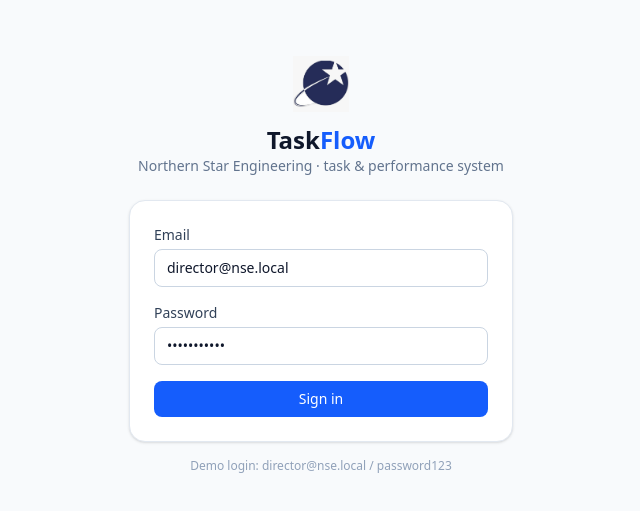
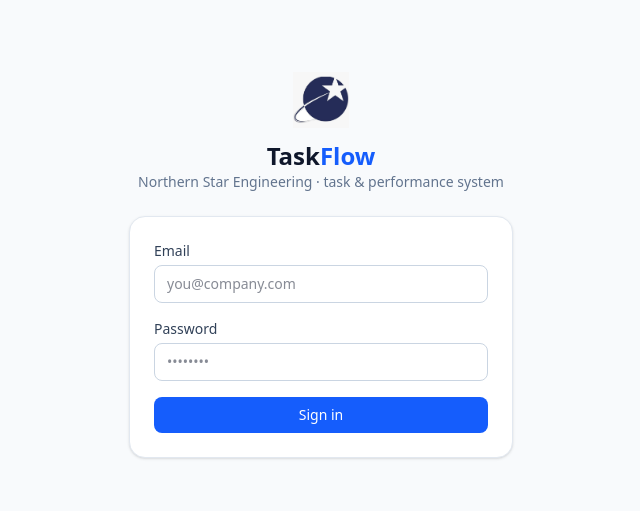
Before and after one commit to itbotpipes/Project_app, a Next.js app: page /login in a window 1280 px wide. Shown: the part 135-646 px from the top of the page, without its empty margins (319-959 px from the left). Built offline with nearby package versions, Linux system fonts and the light colour scheme; no server answers.

Commit message:
security: remove hardcoded demo login credentials from login form

```diff
--- a/src/app/login/LoginForm.tsx
+++ b/src/app/login/LoginForm.tsx
@@ -15,7 +15,7 @@ export default function LoginForm() {
           type="email"
           autoComplete="username"
           required
-          defaultValue="director@nse.local"
+          placeholder="you@company.com"
           className="w-full rounded-lg border border-slate-300 px-3 py-2 text-sm outline-none focus:border-blue-500 focus:ring-2 focus:ring-blue-100"
         />
       </div>
@@ -26,7 +26,7 @@ export default function LoginForm() {
           type="password"
           autoComplete="current-password"
           required
-          defaultValue="password123"
+          placeholder="••••••••"
           className="w-full rounded-lg border border-slate-300 px-3 py-2 text-sm outline-none focus:border-blue-500 focus:ring-2 focus:ring-blue-100"
         />
       </div>
--- a/src/app/login/page.tsx
+++ b/src/app/login/page.tsx
@@ -20,9 +20,6 @@ export default async function LoginPage() {
         <div className="rounded-2xl border border-slate-200 bg-white p-6 shadow-sm">
           <LoginForm />
         </div>
-        <p className="mt-4 text-center text-xs text-slate-400">
-          Demo login: <span className="font-medium">director@nse.local</span> / password123
-        </p>
       </div>
     </div>
   );
```
